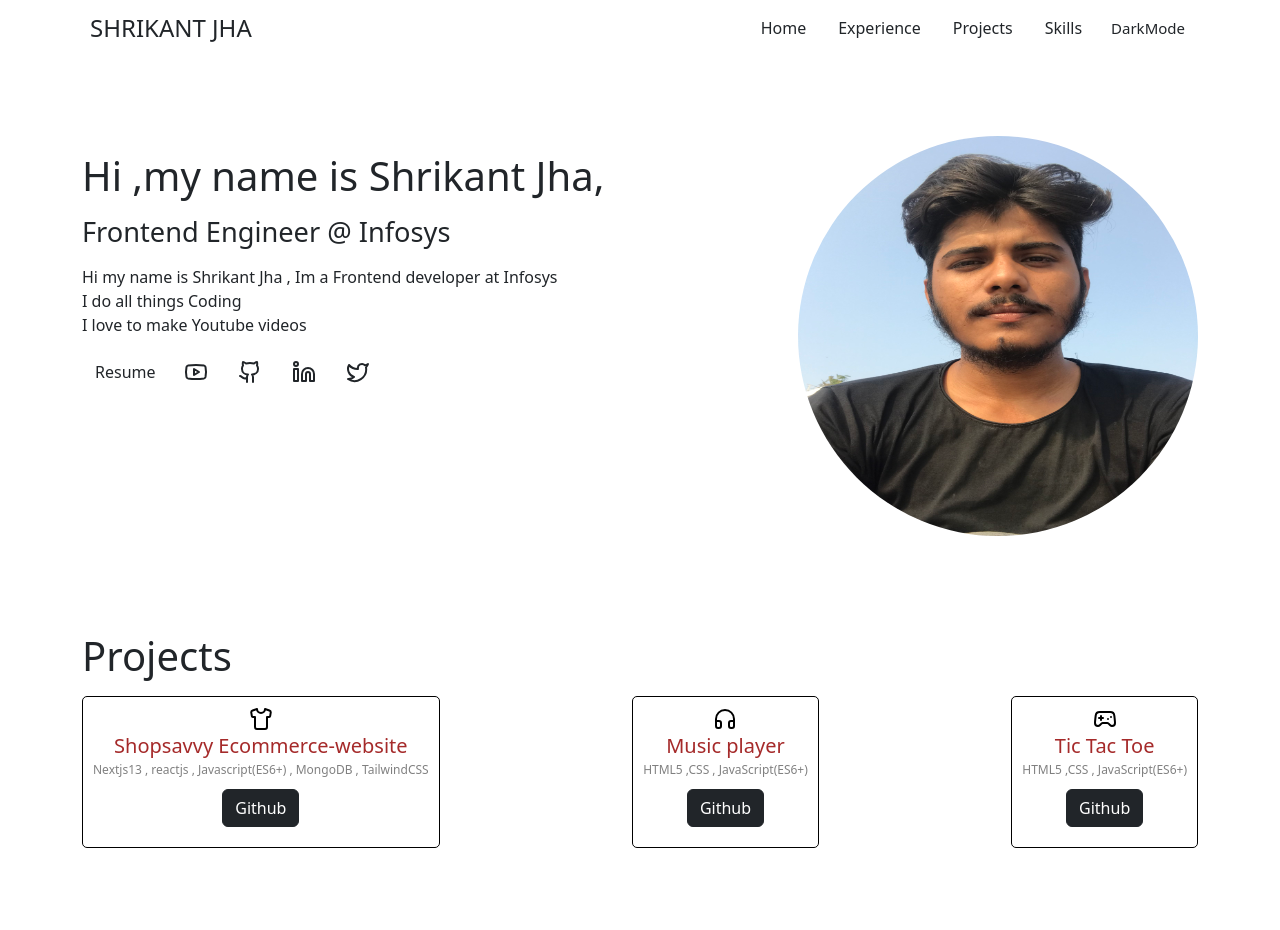
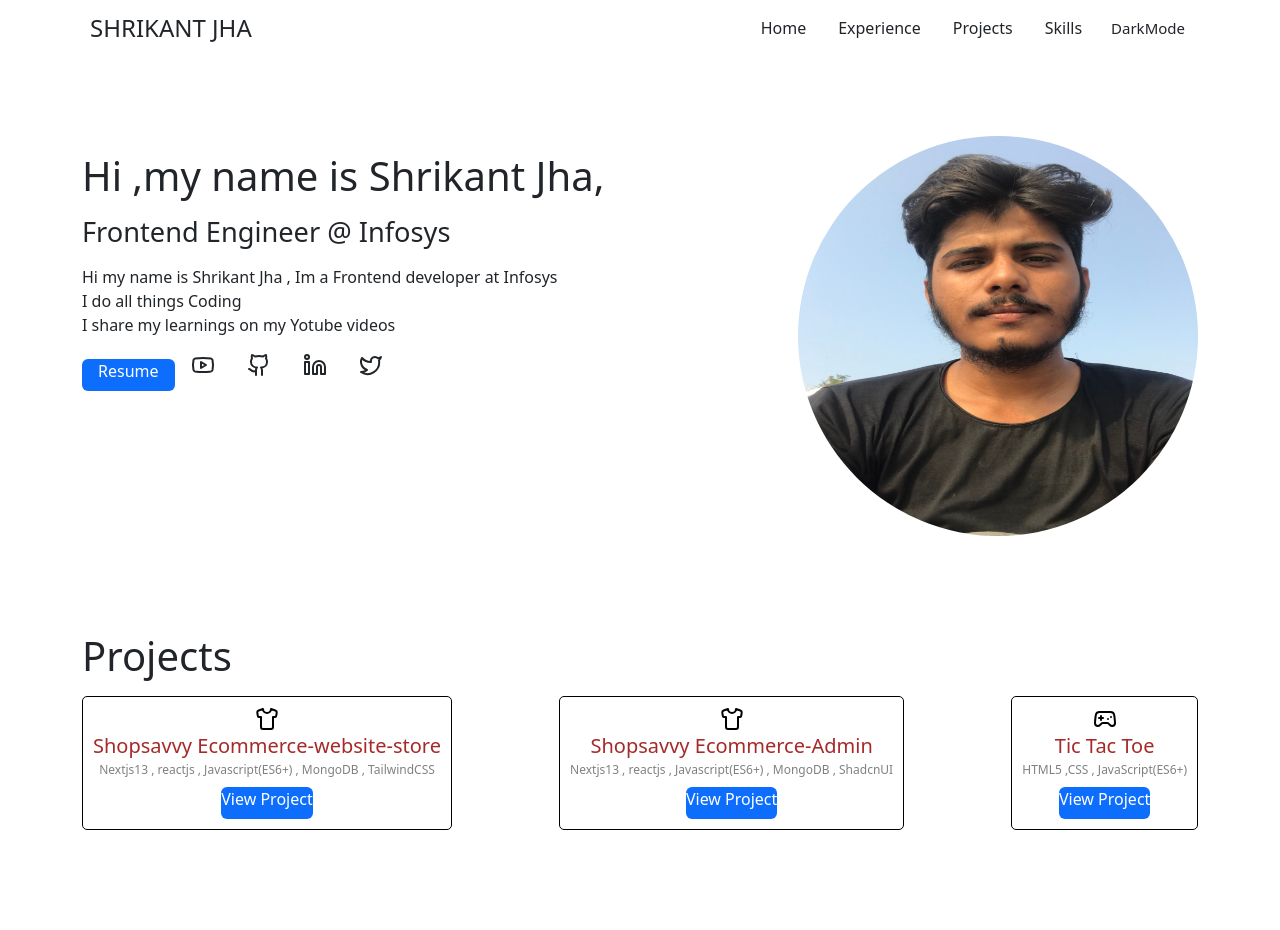
Before and after one commit to jhashrikant/Shrikant_Jha_Portfolio, a Next.js app: page / in a window 1280 px wide. Shown: the top 930 px of the page. Built offline with nearby package versions, Linux system fonts and the light colour scheme.

Commit message:
added styling for buttons and added project links

```diff
--- a/Components/sections/Homesection.js
+++ b/Components/sections/Homesection.js
@@ -32,10 +32,6 @@ const Homesection = ({ blackbackground }) => {
 
 	}, [currentIndex]);
 
-
-
-
-
 	return (
 		<>
 			<section style={{ marginTop: '80px' }} id='home'>
@@ -47,16 +43,22 @@ const Homesection = ({ blackbackground }) => {
 							<h3>{displayText}</h3>
 							<p>Hi my name is Shrikant Jha , Im a Frontend developer
 								at Infosys <br />I do all things Coding<br />
-                                    I love to make Youtube videos
+								I share my learnings on my Yotube videos
 							</p>
 
-                                <div style={{ display: 'flex', alignItems: 'center' }}>
-                                    <Button onClick={() => window.open('https://drive.google.com/file/d/1dw_dKAQCOTqSXTdmMuNg1fzdpZUxRy_y/view?usp=sharing', '_blank')} variant={styles.secondary}>Resume</Button>
-                                    {
-                                        socialLinks.map((socialLink, index) => {
-                                            return <button key={index} onClick={() => window.open(socialLink.Link, '_blank')} style={{ margin: '0 15px' }} title={socialLink.Title}>{socialLink.Icon}</button>
-                                        })
-                                    }
+							<div className='flex items-center'>
+								<button
+									onClick={() => window.open('https://drive.google.com/file/d/1WiwxRZsMiu6kGrUMlZObBz0vWYTVJ-_5/view', '_blank')}
+									type="button"
+									data-twe-ripple-init
+									data-twe-ripple-color="light"
+									className="inline-block rounded bg-primary px-3 pb-2 pt-2.5 text-xs font-medium uppercase leading-normal text-white shadow-primary-3 transition duration-150 ease-in-out hover:bg-primary-accent-300 hover:shadow-primary-2 focus:bg-primary-accent-300 focus:shadow-primary-2 focus:outline-none focus:ring-0 active:bg-primary-600 active:shadow-primary-2 motion-reduce:transition-none dark:shadow-black/30 dark:hover:shadow-dark-strong dark:focus:shadow-dark-strong dark:active:shadow-dark-strong">
+									Resume
+								</button>
+
+								{socialLinks.map((socialLink, index) => {
+									return <button key={index} onClick={() => window.open(socialLink.Link, '_blank')} className='my-0 mx-3' title={socialLink.Title}>{socialLink.Icon}</button>
+								})}
 							</div>
 						</Col>
 
--- a/Components/sections/Projects.js
+++ b/Components/sections/Projects.js
@@ -36,7 +36,13 @@ const Projects = ({ blackbackground }) => {
                                             <div className={styles.project__stack}>
                                                 {project.techStack}
                                             </div>
-                                            <Button style={{ margin: '10px' }} variant="dark">Github</Button>
+                                            <button
+                                                type="button"
+                                                data-twe-ripple-init
+                                                data-twe-ripple-color="light"
+                                                className="mt-2 inline-block rounded bg-primary px-6 pb-2 pt-2.5 text-xs font-medium uppercase leading-normal text-white shadow-primary-3 transition duration-150 ease-in-out hover:bg-primary-accent-300 hover:shadow-primary-2 focus:bg-primary-accent-300 focus:shadow-primary-2 focus:outline-none focus:ring-0 active:bg-primary-600 active:shadow-primary-2 motion-reduce:transition-none dark:shadow-black/30 dark:hover:shadow-dark-strong dark:focus:shadow-dark-strong dark:active:shadow-dark-strong">
+                                                View Project
+                                            </button>
                                         </div>
                                     </div>
                                 </div>
--- a/Components/utils/data.js
+++ b/Components/utils/data.js
@@ -1,24 +1,34 @@
-import { Headphones ,Gamepad2 ,Shirt,Youtube,Github ,Linkedin,Twitter} from 'lucide-react';
-import {AiFillYoutube ,AiOutlineTwitter ,AiOutlineGithub,AiFillLinkedin} from 'react-icons/ai';
+import { Headphones, Gamepad2, Shirt, Youtube, Github, Linkedin, Twitter } from 'lucide-react';
+import { AiFillYoutube, AiOutlineTwitter, AiOutlineGithub, AiFillLinkedin } from 'react-icons/ai';
 
 export const projects = [
     {
-        id:1,
-        projectTitle: 'Shopsavvy Ecommerce-website',
+        id: 1,
+        projectTitle: 'Shopsavvy Ecommerce-website-store',
         techStack: 'Nextjs13 , reactjs , Javascript(ES6+) , MongoDB , TailwindCSS',
         Icon: <Shirt />,
-        Github: 'https://github.com/jhashrikant/streetStyle-ecommerce-site',
+        Github: 'https://shopsavvy-store.vercel.app/',
         bgcolor: '#2a9d8f'
+
     },
     {
-        id:2,
-        projectTitle: 'Music player',
-        techStack: 'HTML5 ,CSS , JavaScript(ES6+)',
-        Icon: <Headphones />,
-        Github: 'https://github.com/jhashrikant/Music-player',
-        bgcolor: '#264653',
+        id: 2,
+        projectTitle: 'Shopsavvy Ecommerce-Admin',
+        techStack: 'Nextjs13 , reactjs , Javascript(ES6+) , MongoDB , ShadcnUI',
+        Icon: <Shirt />,
+        Github: 'https://shopsavvy-admin.vercel.app/',
+        bgcolor: '#2a9d8f'
 
     },
+    // {
+    //     id:2,
+    //     projectTitle: 'Music player',
+    //     techStack: 'HTML5 ,CSS , JavaScript(ES6+)',
+    //     Icon: <Headphones />,
+    //     Github: 'https://github.com/jhashrikant/Music-player',
+    //     bgcolor: '#264653',
+
+    // },
     {
         id: 3,
         projectTitle: 'Tic Tac Toe',
@@ -30,7 +40,7 @@ export const projects = [
 ]
 
 
-export const TechnicalSkills =[
+export const TechnicalSkills = [
     {
         id: 1,
         Title: 'HTML-CSS',
@@ -39,7 +49,7 @@ export const TechnicalSkills =[
 
     },
     {
-        id:2,
+        id: 2,
         Title: 'JavaScript(ES6+)',
         Progress: 80,
         src: ''
@@ -77,7 +87,7 @@ export const TechnicalSkills =[
         id: 7,
         Title: 'NodeJs',
         Progress: 65,
-        src:''
+        src: ''
 
     },
     {
@@ -134,11 +144,11 @@ export const socialLinks = [
     }
 ]
 
-export const Experience= [
+export const Experience = [
     {
-        id:1,
+        id: 1,
         Title: 'Frontend Developer-Infosys',
-        Timeframe:' October 2021 - Present',
+        Timeframe: ' October 2021 - Present',
         Job_Description: 'working on exciting projects using JavaScript and ReactJS'
     },
 
--- a/package.json
+++ b/package.json
@@ -15,6 +15,7 @@
     "@mui/material": "^5.14.11",
     "@nextui-org/react": "^2.1.13",
     "bootstrap": "^5.3.2",
+    "caniuse-lite": "^1.0.30001600",
     "eslint": "8.50.0",
     "eslint-config-next": "13.5.2",
     "framer-motion": "^10.16.4",
```
Also changed, not shown: 1 other file (tests, documents, lock files or other folders). Lines whose indentation alone changed are shown as unchanged.
